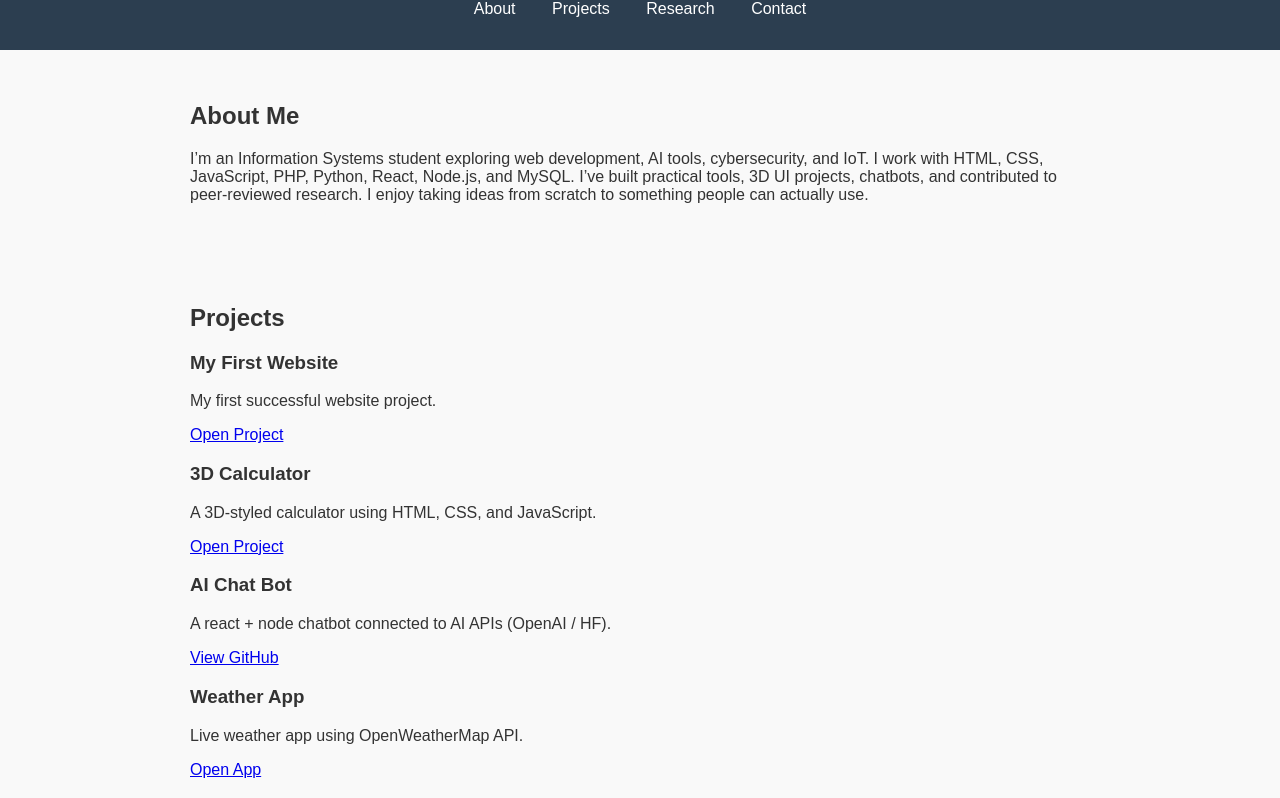
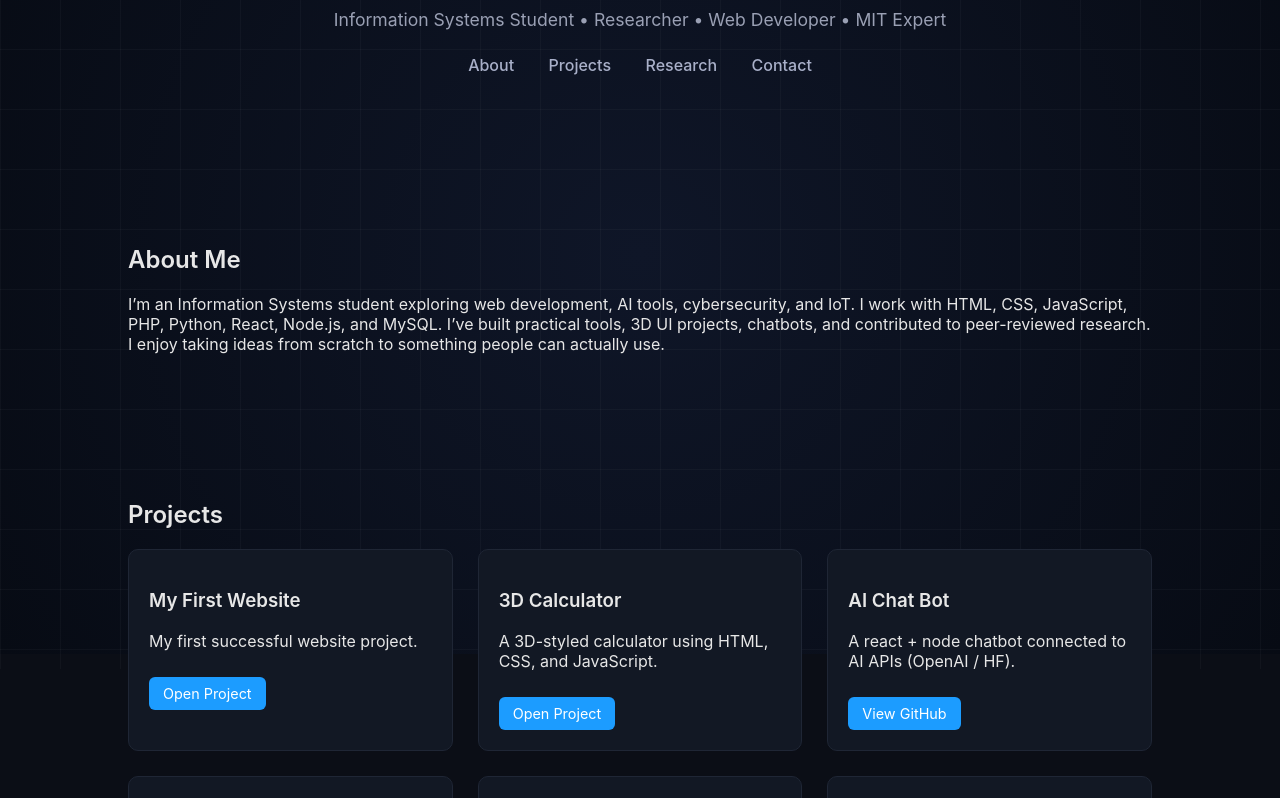
Before and after one commit to mujeeb-ullah-khan/mujeeb-ullah-khan.github.io, a plain HTML site: page index.html in a window 1280 px wide. Shown: the part 146-944 px from the top of the page. Drawn offline with Linux system fonts and the light colour scheme.

Commit message:
Refactor styles for improved design and layout

```diff
--- a/style.css
+++ b/style.css
@@ -1,37 +1,142 @@
+/* Global ------------------------------------------------------------ */
 
 body {
-  font-family: Arial, sans-serif;
   margin: 0;
   padding: 0;
-  background: #f9f9f9;
-  color: #333;
+  font-family: "Inter", sans-serif;
+  color: #e7e7e7;
+  background: #0b0e16;
+  overflow-x: hidden;
 }
-header {
-  background: #2c3e50;
-  color: white;
-  padding: 2rem;
+
+h1, h2, h3 {
+  font-weight: 600;
+}
+
+.section {
+  width: 80%;
+  margin: 70px auto;
+  padding: 20px;
+}
+
+/* Tech Background --------------------------------------------------- */
+
+.tech-grid {
+  position: fixed;
+  inset: 0;
+  background: radial-gradient(circle at center, #0f1628 0%, #070b14 100%);
+  z-index: -2;
+}
+
+.tech-grid::before {
+  content: "";
+  position: absolute;
+  inset: 0;
+  background-image: linear-gradient(#ffffff08 1px, transparent 1px),
+                    linear-gradient(90deg, #ffffff08 1px, transparent 1px);
+  background-size: 60px 60px;
+  animation: gridmove 20s linear infinite;
+}
+
+@keyframes gridmove {
+  0% { transform: translateY(0); }
+  100% { transform: translateY(60px); }
+}
+
+/* Header ------------------------------------------------------------ */
+
+.header {
   text-align: center;
+  padding: 60px 20px;
 }
-nav a {
-  margin: 0 1rem;
-  color: white;
+
+.name {
+  font-size: 2.6rem;
+  margin-bottom: 10px;
+}
+
+.subtitle {
+  font-size: 1.1rem;
+  color: #9aa0b4;
+}
+
+.nav {
+  margin-top: 25px;
+}
+
+.nav a {
+  margin: 0 15px;
+  color: #a9b0c9;
   text-decoration: none;
+  font-weight: 500;
 }
-section {
-  padding: 2rem;
-  max-width: 900px;
-  margin: auto;
+
+.nav a:hover {
+  color: #fff;
 }
-.project {
-  background: white;
-  padding: 1rem;
-  margin-bottom: 1rem;
-  border-radius: 8px;
-  box-shadow: 0 2px 5px rgba(0,0,0,0.1);
+
+/* Project Cards ----------------------------------------------------- */
+
+.project-grid {
+  display: grid;
+  grid-template-columns: repeat(auto-fit, minmax(260px, 1fr));
+  gap: 25px;
 }
+
+.project-card {
+  background: #121824;
+  border-radius: 10px;
+  padding: 20px;
+  border: 1px solid #1f2635;
+  transition: transform 0.2s ease, box-shadow 0.2s ease;
+}
+
+.project-card:hover {
+  transform: translateY(-5px);
+  box-shadow: 0 0 15px #23314a;
+}
+
+.btn {
+  display: inline-block;
+  margin-top: 10px;
+  padding: 8px 14px;
+  background: #1c9cff;
+  color: #fff;
+  text-decoration: none;
+  border-radius: 6px;
+  font-size: 0.9rem;
+}
+
+.btn:hover {
+  background: #42adff;
+}
+
+/* Research Cards ---------------------------------------------------- */
+
+.research-grid {
+  display: grid;
+  grid-template-columns: repeat(auto-fit, minmax(260px, 1fr));
+  gap: 25px;
+  margin-top: 20px;
+}
+
+.research-card {
+  background: #161d2b;
+  padding: 20px;
+  border-radius: 10px;
+  border: 1px solid #242c3f;
+  transition: transform 0.2s ease;
+}
+
+.research-card:hover {
+  transform: translateY(-5px);
+}
+
+/* Footer ------------------------------------------------------------ */
+
 footer {
   text-align: center;
-  padding: 1rem;
-  background: #ecf0f1;
-  color: #777;
+  padding: 20px;
+  margin-top: 50px;
+  color: #8c94ab;
 }
```
